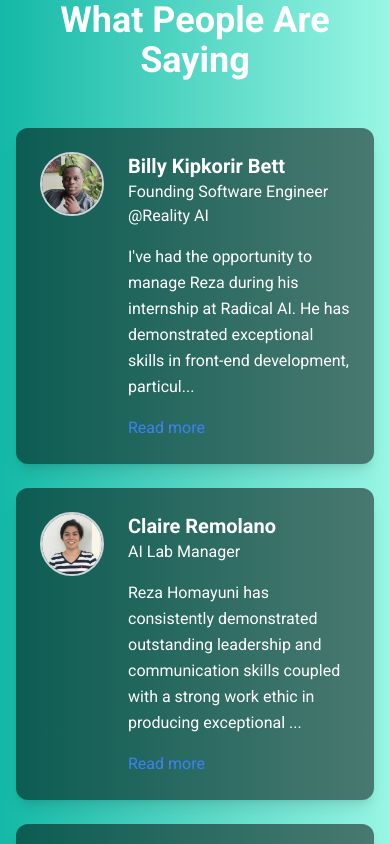
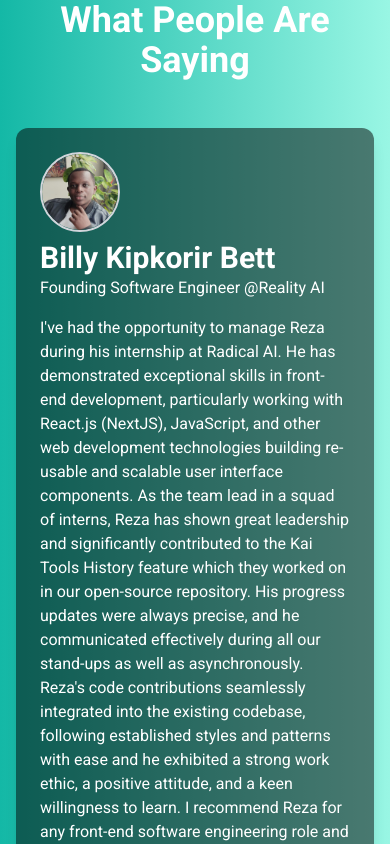
Before and after one commit to Cosmodocus/portfolio, a React (Vite) app: page / in a window 390 px wide. Shown: the part 6380-7224 px from the top of the page. Built offline with nearby package versions, Linux system fonts and the light colour scheme.

Commit message:
Updated testimonial section

```diff
--- a/src/Components/TechStack.jsx
+++ b/src/Components/TechStack.jsx
@@ -9,7 +9,7 @@ const TechStack = () => {
   return (
     <section className="mb-16 bg-opacity-50 bg-black p-4 rounded-xl  pb-8">
       <h2 className="text-base lg:text-2xl font-bold mb-6 md:text-left text-center pt-4 text-white">My Tech Stack</h2>
-      <div className="flex flex-wrap gap-6 justify-center">
+      <div className="flex flex-wrap gap-6 justify-center md:justify-start">
         {techStackItems.map((item) => (
           <div
             key={item}
--- a/src/Components/TestimonialCard.jsx
+++ b/src/Components/TestimonialCard.jsx
@@ -10,26 +10,19 @@ const TestimonialCard = ({ testimonial }) => {
   };
 
   return (
-    <div className="max-w-xl mx-auto shadow-lg rounded-xl overflow-hidden mb-6  bg-opacity-50 bg-black ">
-      <div className="flex items-start p-6">
+    <div className="max-w-6xl mx-auto shadow-lg rounded-xl overflow-hidden mb-6  bg-opacity-50 bg-black space-x-4">
+      <div className="flex items-start p-6 flex-col">
         <img
           src={profilePicture}
           alt={name}
-          className="w-16 h-16 rounded-full border-2 border-gray-300 mr-6"
+          className="w-20 h-20 rounded-full border-2 border-gray-300 mr-6 mb-2"
         />
         <div className="flex-1">
-          <h3 className="text-xl font-semibold text-custom-white">{name}</h3>
-          <p className=" mb-4 text-custom-white">{title}</p>
-          <p className=" leading-relaxed mb-4 text-custom-white">
-            {isExpanded ? text : (text.length > 150 ? `${text.substring(0, 150)}...` : text)}
+          <h3 className="text-3xl font-semibold text-custom-white">{name}</h3>
+          <p className=" mb-4 text-custom-white text-md">{title}</p>
+          <p className="text-lgleading-relaxed mb-4 text-custom-white">
+            {text}
           </p>
-          {text.length > 150 && (
-            <a
-              onClick={handleToggle}
-              className="text-blue-500 hover:underline cursor-pointer">
-              {isExpanded ? 'Show less' : 'Read more'}
-            </a>
-          )}
         </div>
       </div>
     </div>
--- a/src/Pages/Testimonials.jsx
+++ b/src/Pages/Testimonials.jsx
@@ -10,7 +10,7 @@ const Testimonials = () => {
           What People Are Saying
         </h2>
         <motion.div
-          className="grid grid-cols-1 md:grid-cols-2 justify-center "
+          className="grid grid-cols-1  justify-center"
           initial={{ opacity: 0 }}
           animate={{ opacity: 1 }}
           transition={{ duration: 0.8 }}
--- a/src/data/projects.js
+++ b/src/data/projects.js
@@ -13,7 +13,7 @@ export const projects = [
     description:
       "An Educational AI-Assistant Platform that helps improve the workflow of educators and learners through AI generative tools and a Chatbot",
     githubLink: "https://github.com/radicalxdev/marvel-platform",
-    liveDemoLink: "https://app.marvelai.org/",
+    liveDemoLink: "https://ui-revamp.web.app/",
     skills: [
       skills.nextjs,
       skills.react,
```
